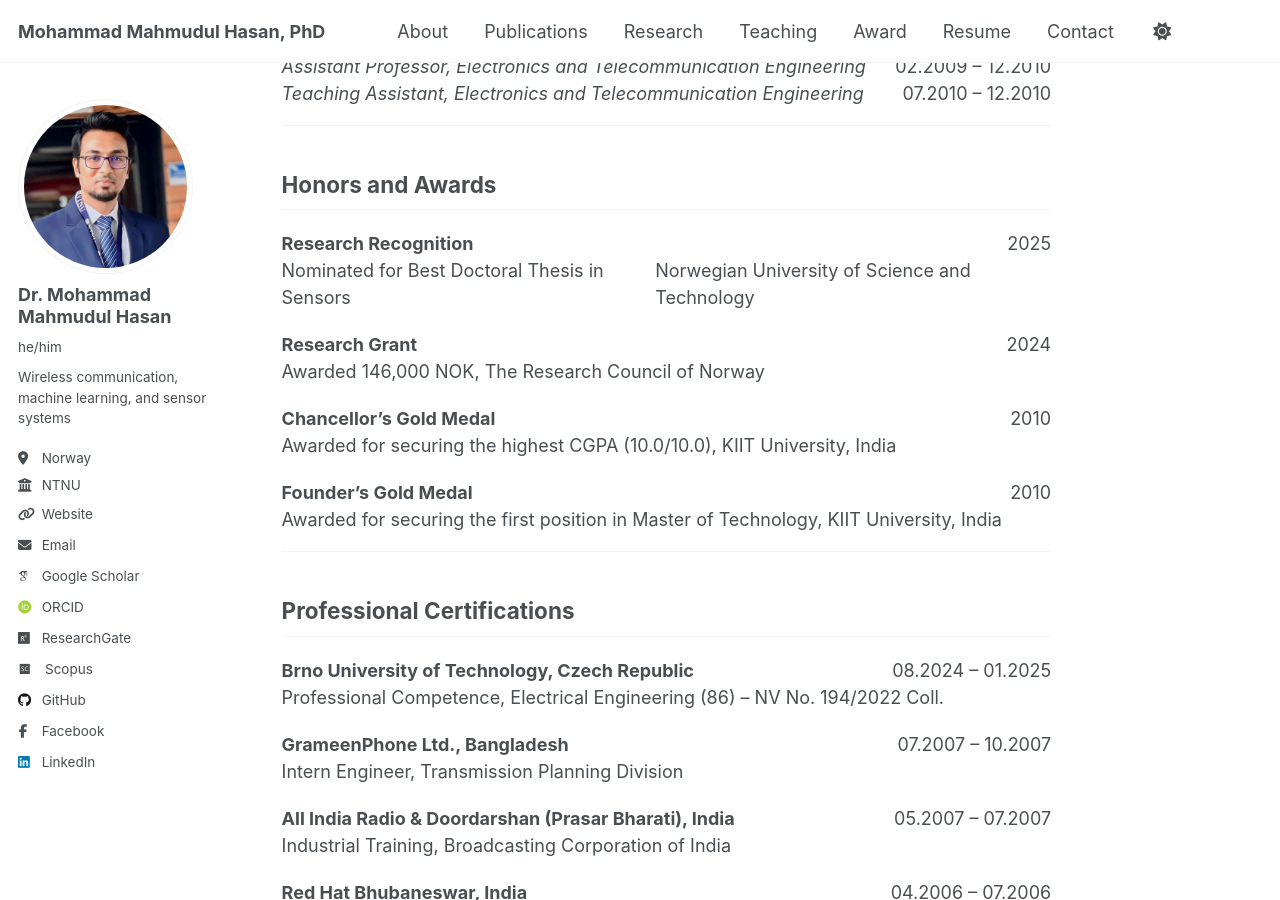
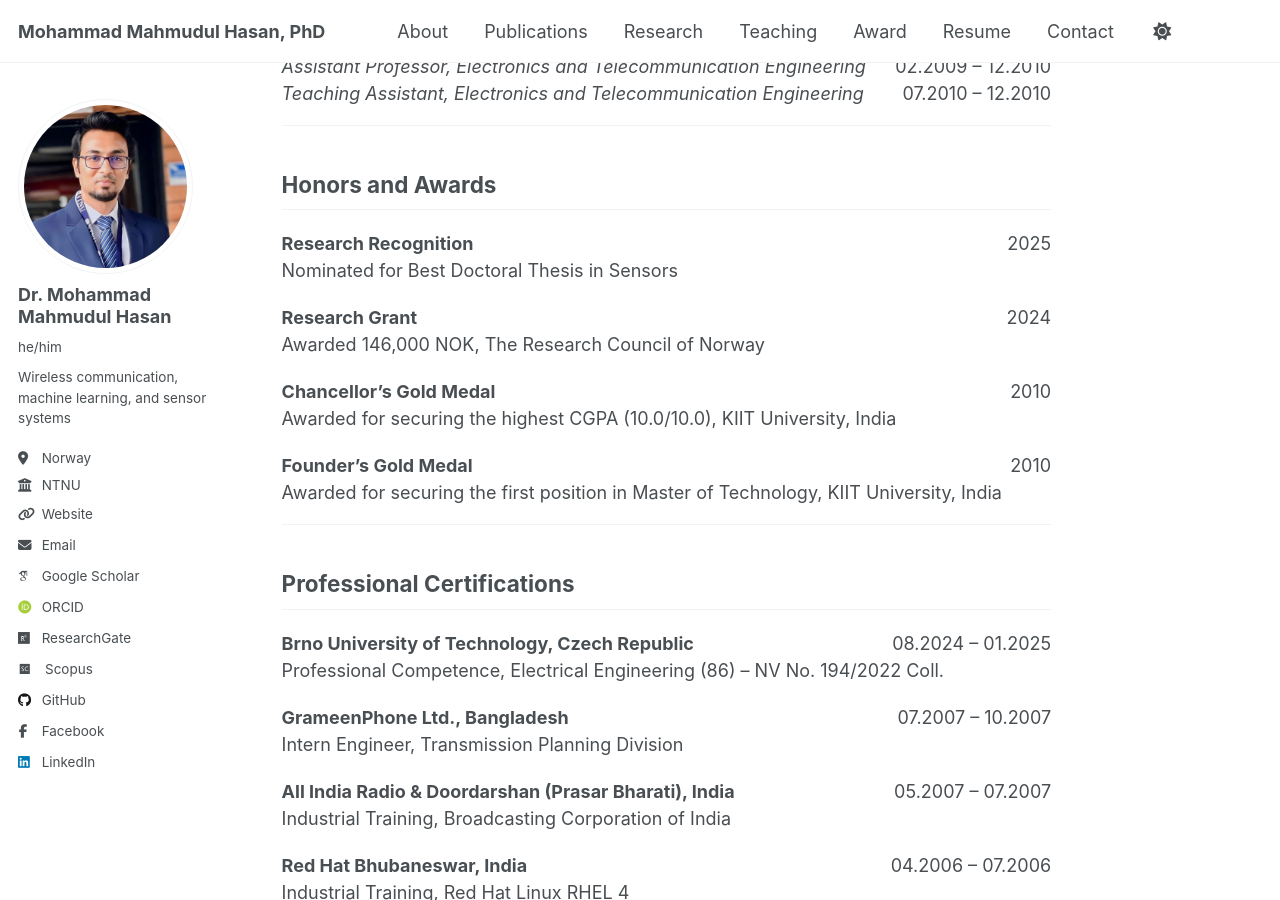
Before and after one commit to dearmahmud/dearmahmud.github.io, a Jekyll site: the page built from _pages/about.md, in a window 1280 px wide and 900 px high, scrolled down 4020 px. Built offline with Jekyll 4.4.1, drawn with Linux system fonts in a browser that asks for light colours; some web fonts are replaced.

Commit message:
Remove duplicate nomination entry in about.md

```diff
--- a/_pages/about.md
+++ b/_pages/about.md
@@ -341,8 +341,7 @@ I remain deeply grateful to my supervisors, Dr. Sudhansu Sekhar Singh, Dr. Micha
   <span>2025</span>
 </div>
 <div style="display: flex; justify-content: space-between;">
-  <span>Nominated for Best Doctoral Thesis in Sensors</span><br>
-  <span>Norwegian University of Science and Technology</span>
+  <span>Nominated for Best Doctoral Thesis in Sensors</span>
 </div>
 
 <div style="margin-top: 20px; display: flex; justify-content: space-between; align-items: center;">
```
